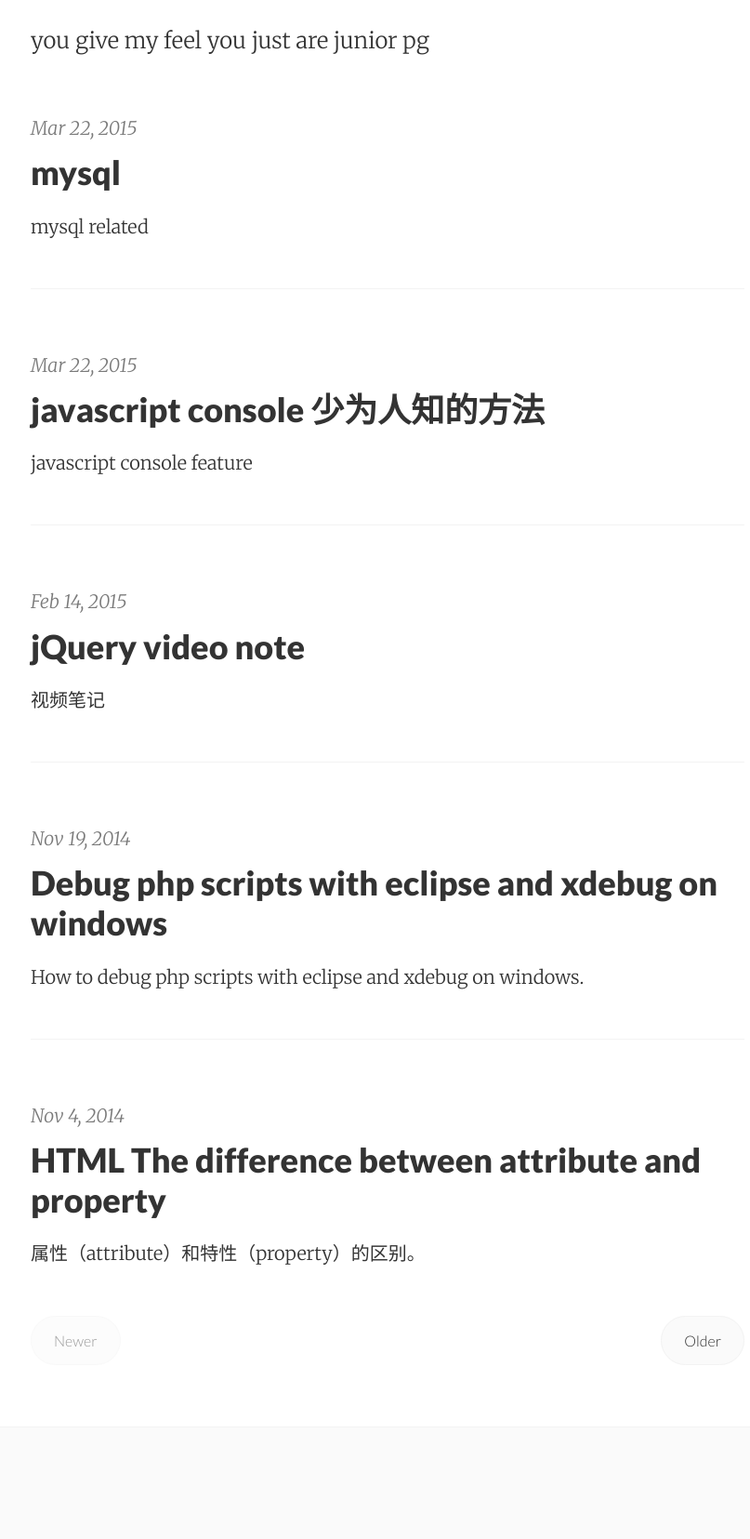
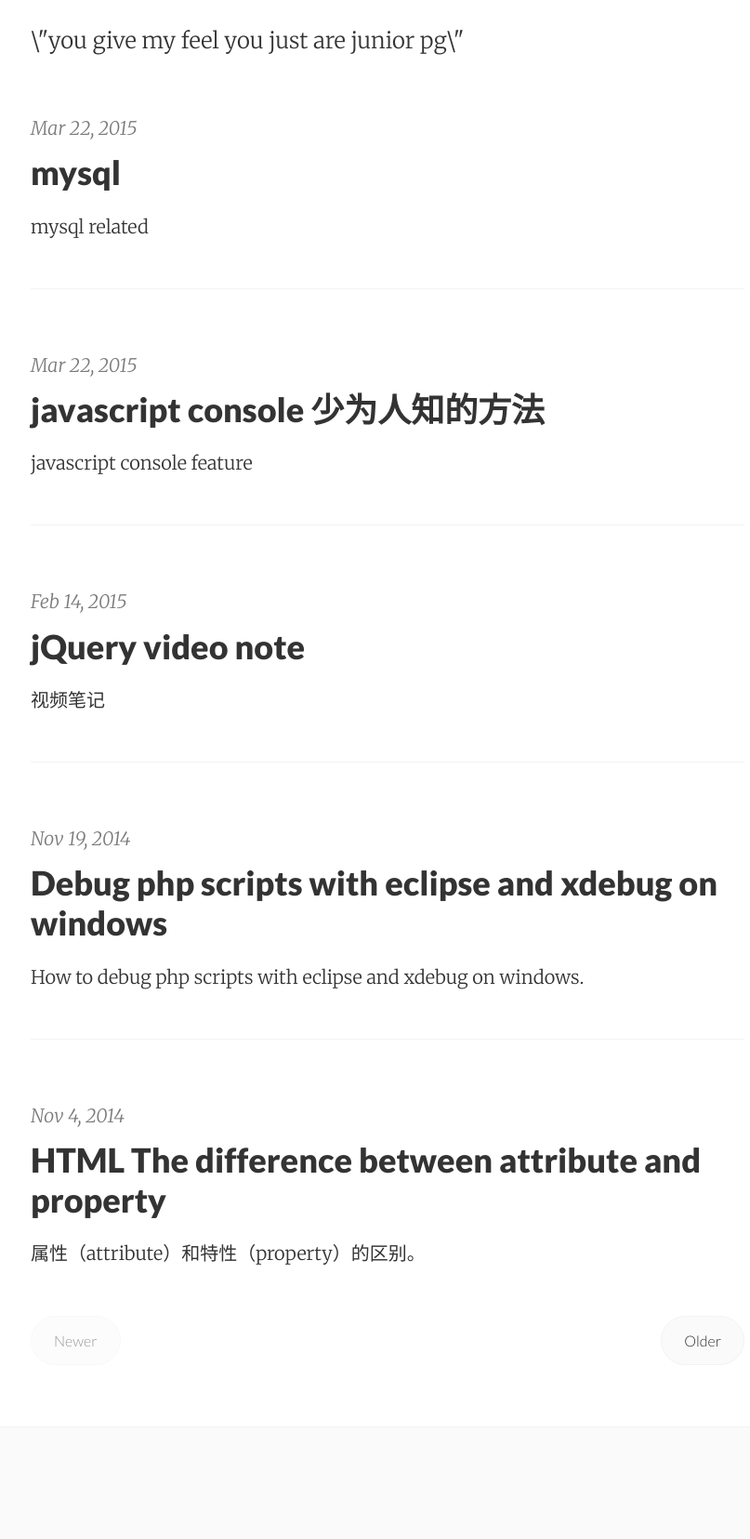
Before and after one commit to wangbangkun/wangbangkun.github.io, a Jekyll site: the page built from index.html, in a window 1280 px wide. Shown: the whole page at 93% size, without its empty margins (223-1030 px from the left). Built offline with Jekyll 4.4.1, drawn with Linux system fonts in a browser that asks for light colours; the list of posts is cut into pages by our own code.

Commit message:
add quotes.

```diff
--- a/_config.yml
+++ b/_config.yml
@@ -1,5 +1,5 @@
 # Site settings
-title:       "you give my feel you just are junior pg"
+title:       \"you give my feel you just are junior pg\"
 email:
 description: "A simple, beautiful theme for Jekyll that emphasizes content rather than aesthetic fluff."
 baseurl:     ""
```
